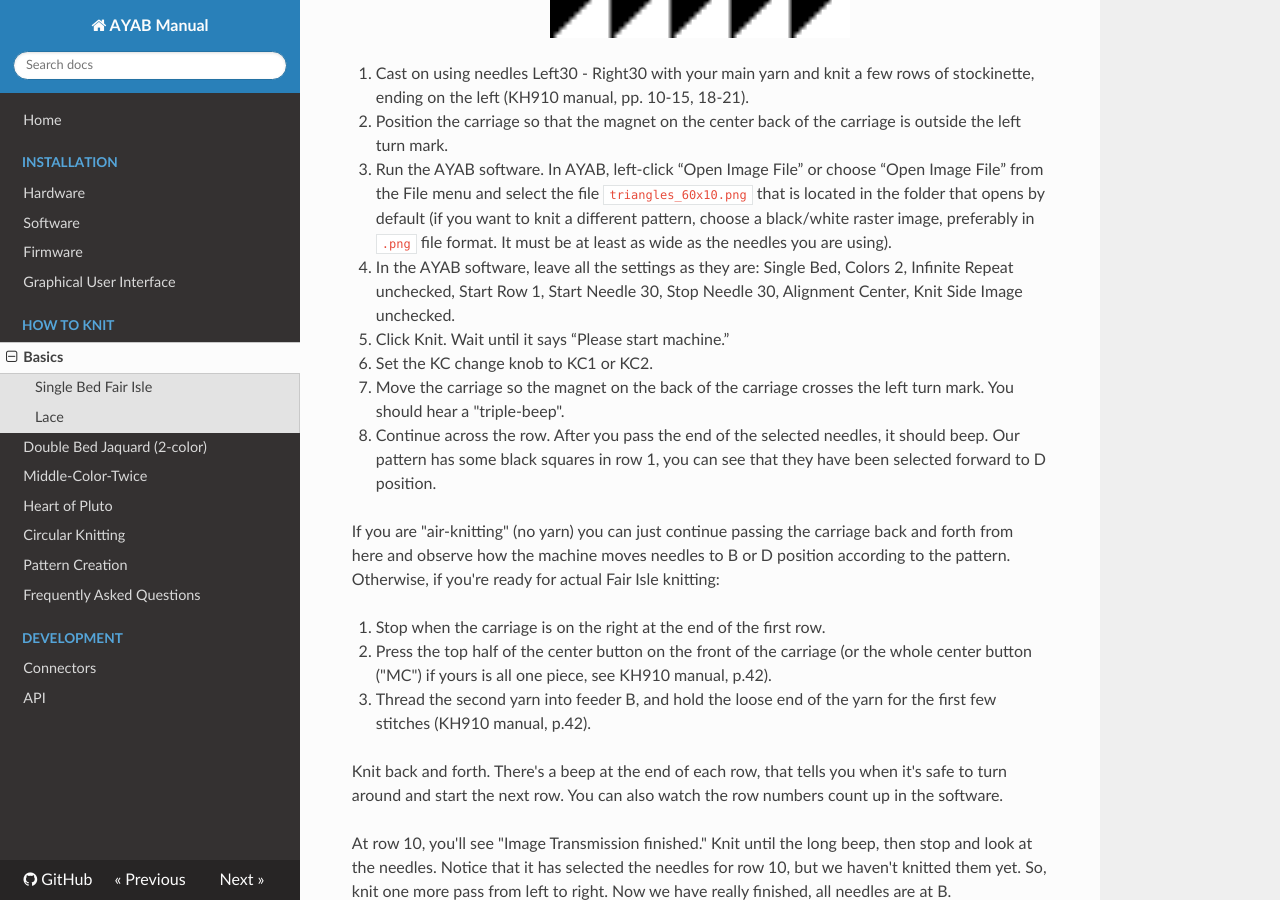
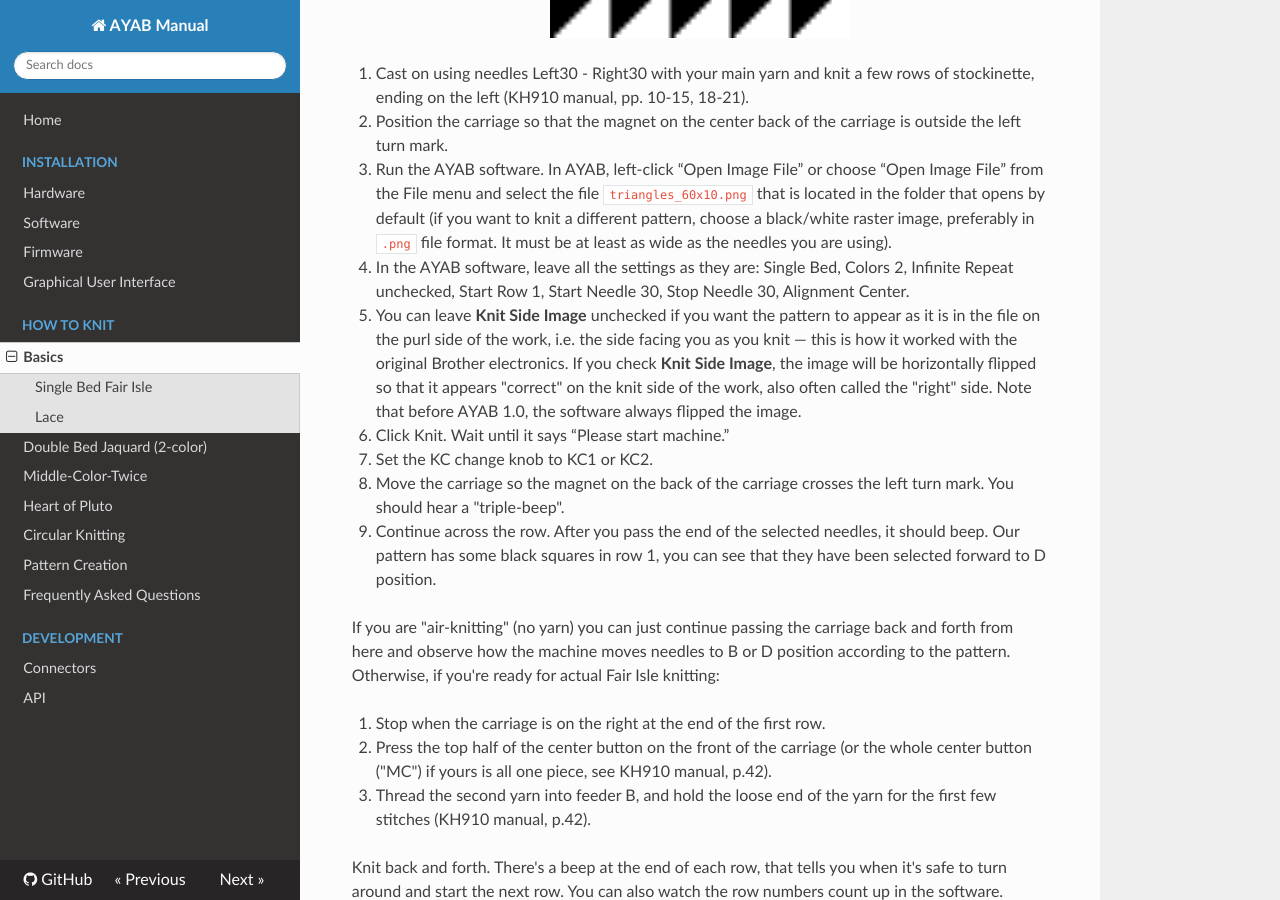
Before and after one commit to AllYarnsAreBeautiful/ayab-manual, an MkDocs documentation site: the page built from docs/how_to_knit/basics.md, in a window 1280 px wide and 900 px high, scrolled down 348 px. Built offline with MkDocs 1.6.1, drawn with Linux system fonts in a browser that asks for light colours; nearby versions of some CDN libraries; some of the changed text lies outside the part shown.

Commit message:
Add Knit Side Image explanation

```diff
--- a/docs/how_to_knit/basics.md
+++ b/docs/how_to_knit/basics.md
@@ -14,7 +14,8 @@ AYAB:
    (KH910 manual, pp. 10-15, 18-21).
 1. Position the carriage so that the magnet on the center back of the carriage is outside the left turn mark.
 1. Run the AYAB software. In AYAB, left-click “Open Image File” or choose “Open Image File” from the File menu and select the file `triangles_60x10.png` that is located in the folder that opens by default (if you want to knit a different pattern, choose a black/white raster image, preferably in `.png` file format. It must be at least as wide as the needles you are using).
-1. In the AYAB software, leave all the settings as they are: Single Bed, Colors 2, Infinite Repeat unchecked, Start Row 1, Start Needle 30, Stop Needle 30, Alignment Center, Knit Side Image unchecked.
+1. In the AYAB software, leave all the settings as they are: Single Bed, Colors 2, Infinite Repeat unchecked, Start Row 1, Start Needle 30, Stop Needle 30, Alignment Center.
+1. You can leave **Knit Side Image** unchecked if you want the pattern to appear as it is in the file on the purl side of the work, i.e. the side facing you as you knit — this is how it worked with the original Brother electronics. If you check **Knit Side Image**, the image will be horizontally flipped so that it appears "correct" on the knit side of the work, also often called the "right" side. Note that before AYAB 1.0, the software always flipped the image.
 1. Click Knit. Wait until it says “Please start machine.”
 1. Set the KC change knob to KC1 or KC2.
 1. Move the carriage so the magnet on the back of the carriage crosses the left turn mark. You should hear a "triple-beep".
@@ -60,7 +61,7 @@ Using the lace carriage and starting from the left, go through the usual AYAB st
 1. Click Knit in the software.
 1. Move the lace carriage over the left turn mark and wait for the beep.
 1. Continue across, it will select needles according to row 1 of the pattern and beep on the right.
-1. Return across to the left. Are there any needles selected? If yes, go over to the right again, and back. Are there any needles selected?
+1. Return across to the left. Are there any needles selected (i.e. in `D` position)? If yes, go over to the right again, and back. Repeat until no needles are selected.
 1. When you’re on the left with no needles selected, abandon the lace carriage on the left extension rail and knit two rows with the main carriage (usually two rows, can be more). Notice that there are no beeps, AYAB ignores the main carriage in this case.
 1. Repeat: pass the Lace carriage across and back until nothing is selected and it’s on the left, then two rows with the main carriage.
 
```
